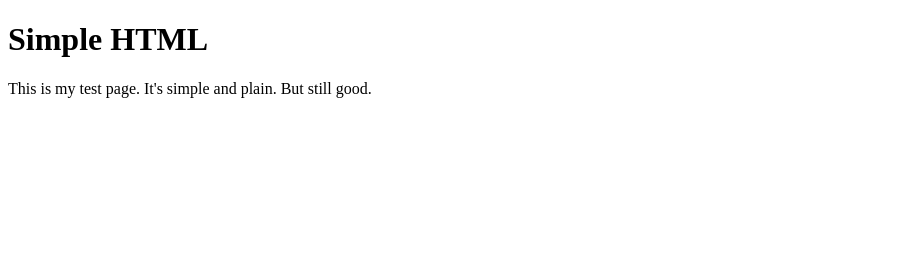
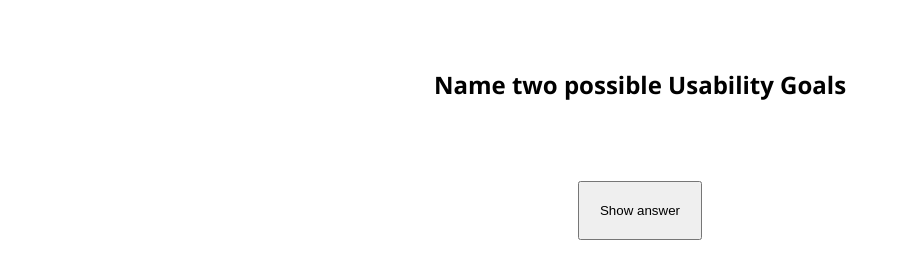
Before and after one commit to swethakan/pui-demo-repo, a plain HTML site: page index.html in a window 1280 px wide. Shown: the whole page, without its empty margins (0-901 px from the left). Drawn offline with nearby package versions, Linux system fonts and the light colour scheme.

Commit message:
more questions

```diff
--- a/index.html
+++ b/index.html
@@ -1,11 +1,24 @@
 <!DOCTYPE html>
     <html>
+
+        <!-- Transfering in a google font Open Sans, Free for all use -->
+		<link rel="preconnect" href="https://fonts.googleapis.com">
+		<link rel="preconnect" href="https://fonts.gstatic.com" crossorigin>
+		<link href="https://fonts.googleapis.com/css2?family=Open+Sans:ital,wght@0,300;0,400;0,500;0,600;0,700;0,800;1,300;1,400;1,500;1,600;1,700;1,800&display=swap" rel="stylesheet">
+
         <link rel="stylesheet" href="style.css">
-    <body>
 
-    <h1>Simple HTML</h1>
+    <body  onload="onLoad()">
 
-    <p>This is my test page. It's simple and plain. But still good.</p>
+    <!-- <h1>Question</h1> -->
+    <h2 id = "question"></h2>
+    <p id = "answer"></p>
+
+    <button onclick="showAnswer()"> Show answer</button>
 
     </body>
+    <footer>
+        <!-- Now loading in the javascript to add functionality. -->
+	    <script type="text/javascript" src="script.js"></script>
+    </footer>
 </html>
--- /dev/null
+++ b/script.js
@@ -0,0 +1,55 @@
+var QuestionsJson = [{
+  "question": "What is the NetPromoter method?",
+  "answer": "The ‘how likely are you to recommend this to a friend” method. Does not really help us as UX researchers."
+},
+{
+  "question": "Name two possible Usability Goals",
+  "answer": "Learnable, Memorable, Flexible: Multiple ways to accomplish tasks, Efficient: Perform tasks quickly, Pleasing: High subjective. Robust: Good feedback so user can recover, Out of box experience: First time to “oh that’s cool”, Fun, Enjoyable"
+},
+{
+  "question": "What is the Iterative Design Method?",
+  "answer": "Short cycles of design, prototype, evaluation"
+},
+{
+  "question": "What are slips?",
+  "answer": "Mistakes with the right goal, Wrong action. very common. Typos and automatic behaviours."
+},
+{
+  "question": "Mode error is a type of _______ error.",
+  "answer": "Slip."
+},
+{
+  "question": "What is a Quasimode error?",
+  "answer": "Active application as long as the user is performing a conscious action, e.g., keeping a key pressed."
+},
+{
+  "question": "Name two types of slip errors",
+  "answer":"Capture errors: Frequently done activity takes over. Description/Similarity Slip: Ex. Flipping wrong switch. Data-driven errors: Ex. Call a secretary to reserve a room, dial room number. Associative activation: Ex. Office phone rings, but say “come in”. Loss of activation:"
+},
+{
+  "question": "What is a capture error?",
+  "answer":"A type of slip error where a frequently done action takes over."
+},
+{
+  "question": "Name two types of data collection methods for diary studies and experience sampling.",
+  "answer":"interval-based: record data at a particular time each day, signal-based: record when told to. Event-based: record after a specified event."
+}];
+
+function generateRandomIndex(maxIndex){
+      return Math.floor(Math.random() * maxIndex);
+  }
+function generateRandomQuestion(){
+    let index = generateRandomIndex(QuestionsJson.length);
+    return QuestionsJson[index];
+}
+
+function onLoad() {
+    var QandA = generateRandomQuestion();
+    // fill in code
+    console.log(QandA.answer);
+    document.getElementById("question").innerText = QandA.question;
+    document.getElementById("answer").innerText = QandA.answer;
+  }
+  function showAnswer() {
+    document.getElementById("answer").style.color = "black";
+  }
--- a/style.css
+++ b/style.css
@@ -0,0 +1,13 @@
+img{
+    width:100px;
+}
+body{
+    padding-top:40px;
+    font-family: 'Open Sans', sans-serif;
+    text-align:center;
+}
+p{color:white;}
+
+button{
+    padding:20px;
+}
```
